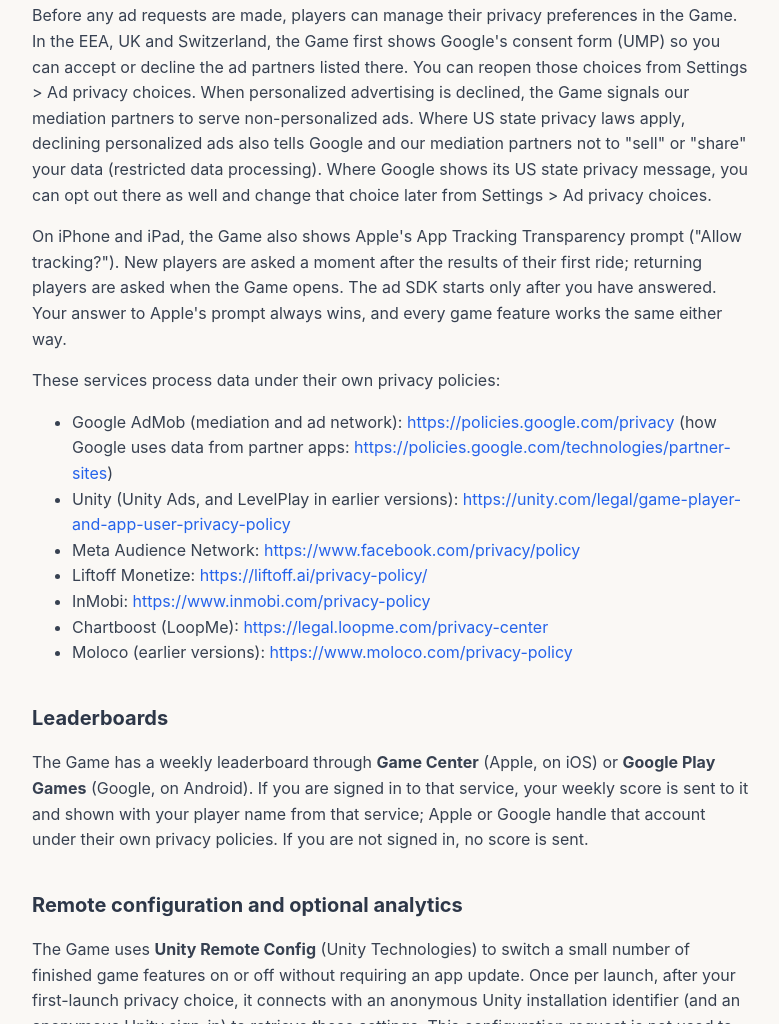
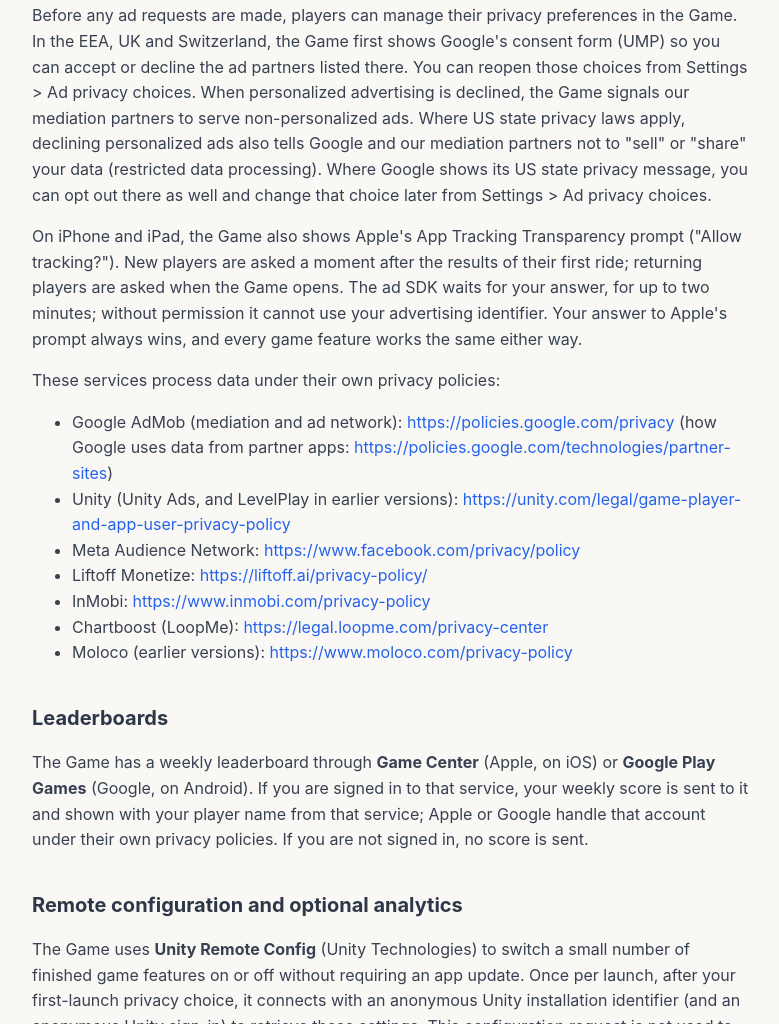
Before and after one commit to aviisr-games/aviisr-games.github.io, a plain HTML site: page paper-route/privacy/index.html in a window 1280 px wide. Shown: the part 1514-2538 px from the top of the page, without its empty margins (248-1027 px from the left). Drawn offline with Linux system fonts and the light colour scheme.

Commit message:
privacy(paper-route): ATT wait matches code (120 s timeout)
Co-Authored-By: Claude Opus 5.5 <noreply@anthropic.com>

```diff
--- a/paper-route/privacy/index.html
+++ b/paper-route/privacy/index.html
@@ -66,7 +66,7 @@
     <li>Basic diagnostic and performance metrics.</li>
   </ul>
   <p>Before any ad requests are made, players can manage their privacy preferences in the Game. In the EEA, UK and Switzerland, the Game first shows Google's consent form (UMP) so you can accept or decline the ad partners listed there. You can reopen those choices from Settings &gt; Ad privacy choices. When personalized advertising is declined, the Game signals our mediation partners to serve non-personalized ads. Where US state privacy laws apply, declining personalized ads also tells Google and our mediation partners not to "sell" or "share" your data (restricted data processing). Where Google shows its US state privacy message, you can opt out there as well and change that choice later from Settings &gt; Ad privacy choices.</p>
-  <p>On iPhone and iPad, the Game also shows Apple's App Tracking Transparency prompt ("Allow tracking?"). New players are asked a moment after the results of their first ride; returning players are asked when the Game opens. The ad SDK starts only after you have answered. Your answer to Apple's prompt always wins, and every game feature works the same either way.</p>
+  <p>On iPhone and iPad, the Game also shows Apple's App Tracking Transparency prompt ("Allow tracking?"). New players are asked a moment after the results of their first ride; returning players are asked when the Game opens. The ad SDK waits for your answer, for up to two minutes; without permission it cannot use your advertising identifier. Your answer to Apple's prompt always wins, and every game feature works the same either way.</p>
   <p>These services process data under their own privacy policies:</p>
   <ul>
     <li>Google AdMob (mediation and ad network): <a href="https://policies.google.com/privacy" target="_blank" rel="noopener noreferrer">https://policies.google.com/privacy</a> (how Google uses data from partner apps: <a href="https://policies.google.com/technologies/partner-sites" target="_blank" rel="noopener noreferrer">https://policies.google.com/technologies/partner-sites</a>)</li>
```
